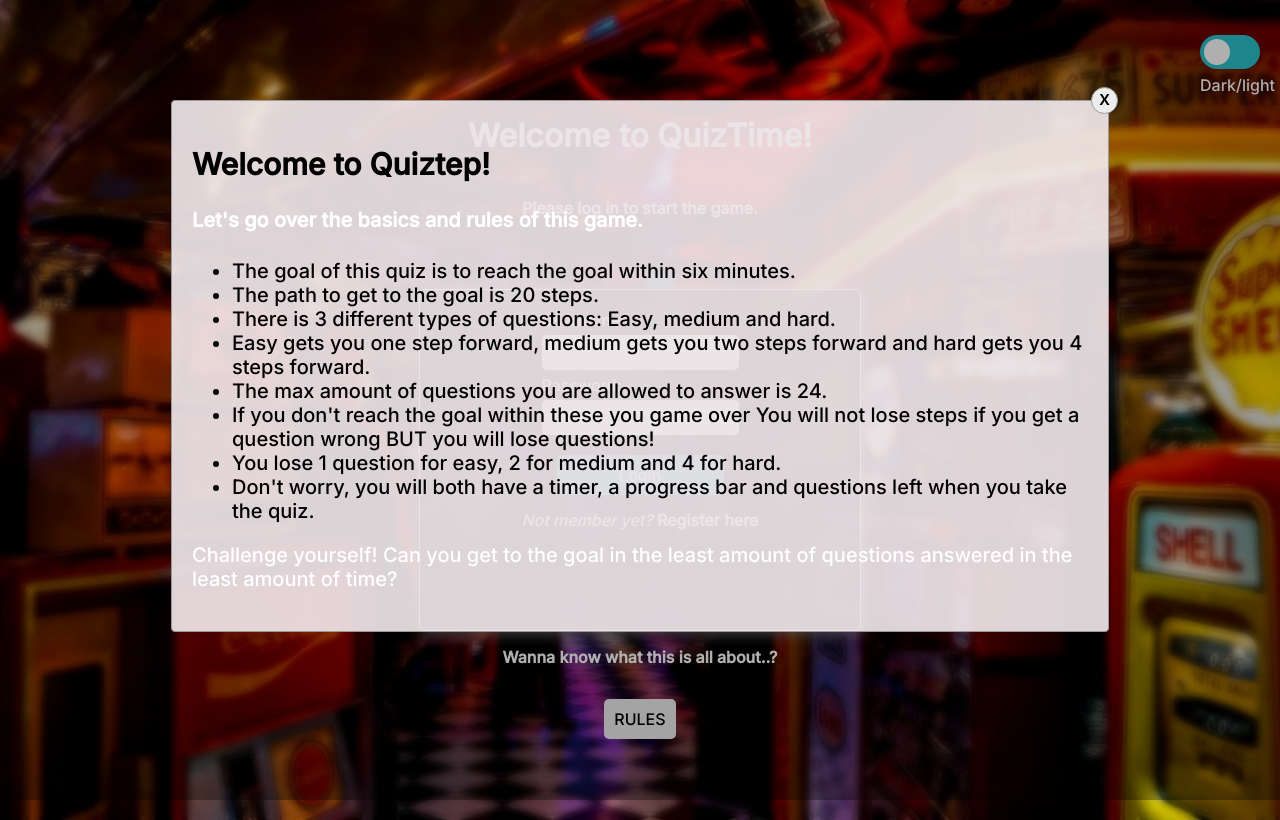
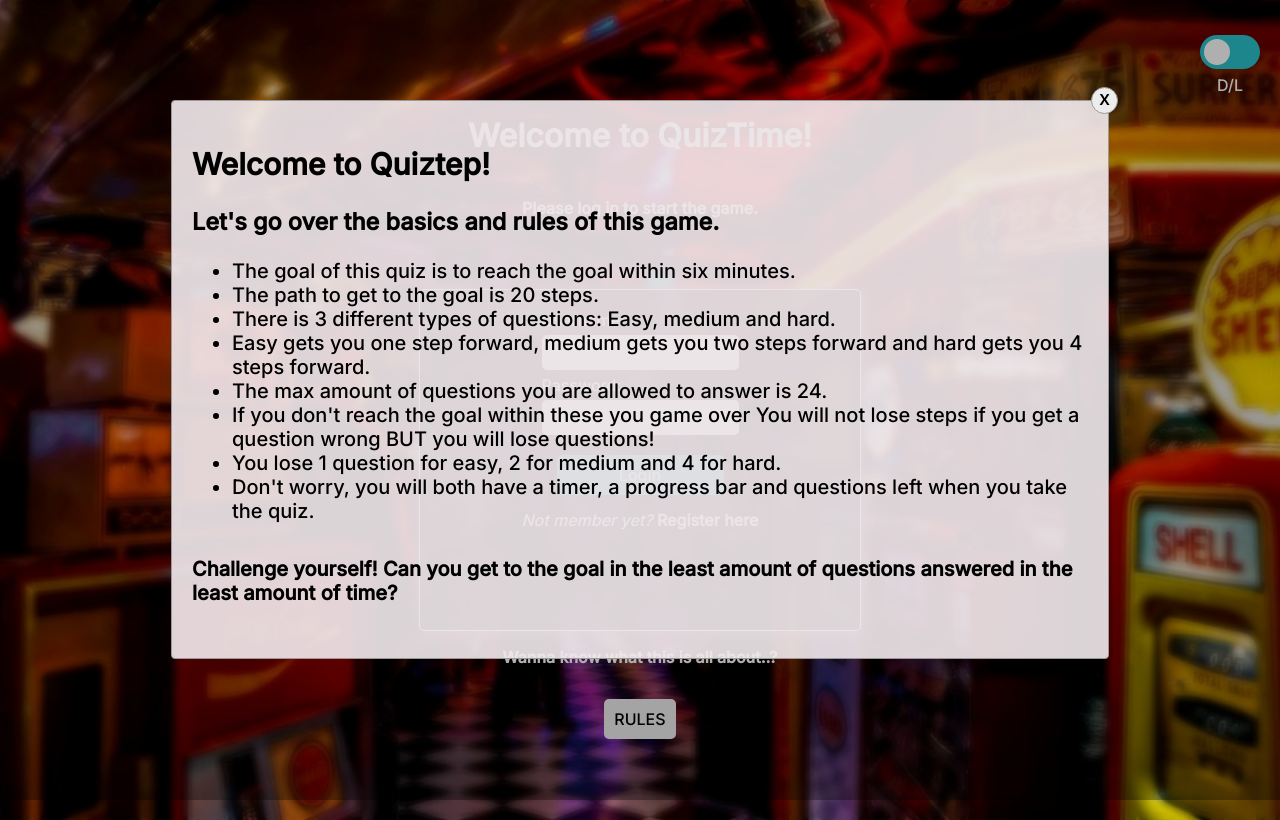
Before and after one commit to annaester/technigo-final-project, a React (Create React App) app in the folder frontend/: page / in a window 1280 px wide. Both pictures are taken after a click on the button "RULES". Built offline with nearby package versions, Linux system fonts and the light colour scheme; the HTML template or start-up script is replaced by a standard one.

Commit message:
changed D/Lbtn

```diff
--- a/frontend/src/components/Game.js
+++ b/frontend/src/components/Game.js
@@ -43,11 +43,9 @@ const MenuBox = styled.div`
   flex-direction: row;
   justify-content: space-between;
   margin-right: 30px;
-  //width: 120px;
 
   @media (max-width: 700px) {
     margin-right: 5px;
-    //align-items: center;
   }
 `;
 
@@ -159,7 +157,7 @@ const Game = (props) => {
         <DLToggle>
           <input type="checkbox" onClick={changeTheme} />
           <span></span>
-          <p>Dark/light</p>
+          <p>D/L</p>
         </DLToggle>
       </MenuBox>
 
--- a/frontend/src/components/Goal.js
+++ b/frontend/src/components/Goal.js
@@ -147,7 +147,7 @@ const Goal = (props) => {
       <DLToggle>
         <input type="checkbox" onClick={changeTheme} />
         <span></span>
-        <p>Dark/light</p>
+        <p>D/L</p>
       </DLToggle>
       <ResultsInfo>
         <h1>Woho! {username} you made it!</h1>
--- a/frontend/src/components/Login.js
+++ b/frontend/src/components/Login.js
@@ -89,7 +89,7 @@ const Login = (props) => {
         <DLToggle>
           <input type="checkbox" onClick={changeTheme} />
           <span></span>
-          <p>Dark/light</p>
+          <p>D/L</p>
         </DLToggle>
       </DlBut>
       <h1>Welcome to QuizTime!</h1>
--- a/frontend/src/components/Profile.js
+++ b/frontend/src/components/Profile.js
@@ -159,7 +159,7 @@ const Profile = (props) => {
         <DLToggle>
           <input type="checkbox" onClick={changeTheme} />
           <span></span>
-          <p>Dark/light</p>
+          <p>D/L</p>
         </DLToggle>
       </HeaderBox>
       <InfoBox>
--- a/frontend/src/components/Register.js
+++ b/frontend/src/components/Register.js
@@ -86,7 +86,7 @@ const Register = (props) => {
       <DLToggle>
         <input type="checkbox" onClick={changeTheme} />
         <span></span>
-        <p>Dark/light</p>
+        <p>D/L</p>
       </DLToggle>
       <h1>Welcome!</h1>
       <h4>Please register to get access to the game.</h4>
--- a/frontend/src/components/Rules.js
+++ b/frontend/src/components/Rules.js
@@ -25,13 +25,16 @@ const RulesBox = styled.article`
   font-size: 20px;
   color: black;
 
-  h4,
-  p {
-    color: black;
+  h5 {
+    font-size: 20px;
   }
 
   @media (max-width: 700px) {
     font-size: 12px;
+
+    h5 {
+      font-size: 12px;
+    }
   }
 `;
 
@@ -57,7 +60,7 @@ const Rules = (props) => {
       <RulesBox>
         <CloseIcon onClick={props.handleClose}>x</CloseIcon>
         <h2>Welcome to Quiztep!</h2>
-        <h4>Let's go over the basics and rules of this game.</h4>
+        <h3>Let's go over the basics and rules of this game.</h3>
         <ul>
           <li>
             The goal of this quiz is to reach the goal within six minutes.{" "}
@@ -81,10 +84,10 @@ const Rules = (props) => {
             questions left when you take the quiz.
           </li>
         </ul>
-        <p>
+        <h5>
           Challenge yourself! Can you get to the goal in the least amount of
           questions answered in the least amount of time?
-        </p>
+        </h5>
       </RulesBox>
     </RulesBackground>
   );
--- a/frontend/src/components/Scoreboard.js
+++ b/frontend/src/components/Scoreboard.js
@@ -79,7 +79,6 @@ const ResultsList = styled.div`
   }
 
   tr:nth-child(even) {
-    //background: rgba(27, 27, 27, 0.2);
     background: ${(props) => props.theme.infoBg};
     margin: 0;
   }
--- a/frontend/src/components/Themes.js
+++ b/frontend/src/components/Themes.js
@@ -313,14 +313,17 @@ export const DLToggle = styled.label`
   }
 
   p {
-    margin-top: 10px;
-    margin-right: 10px;
+    text-align: center;
+    margin: 10px;
     padding: 10px 0;
 
     @media (max-width: 700px) {
       font-size: 12px;
-      margin: 5px 0;
-      padding: 5px 0;
+      text-align: center;
+      margin: 3px;
+      //padding-top: 5px;
+      //padding-right: 10px;
+      /* padding: 5px 0; */
     }
   }
   }
```
Also changed, not shown: frontend/src/components/LoadingIndicator.js (deleted, +0 -21 lines), frontend/src/reducers/ui.js (deleted, +0 -13 lines).
